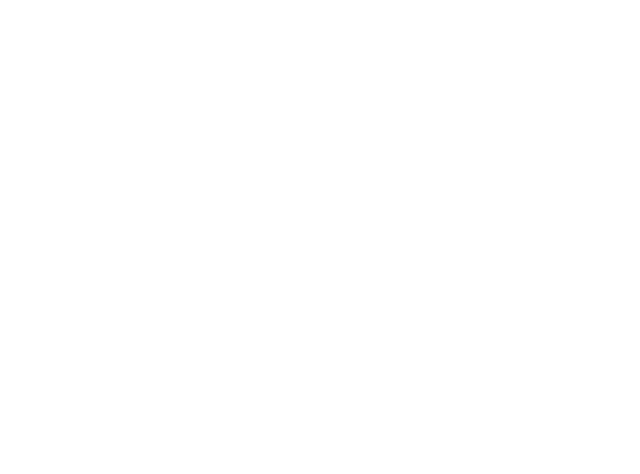
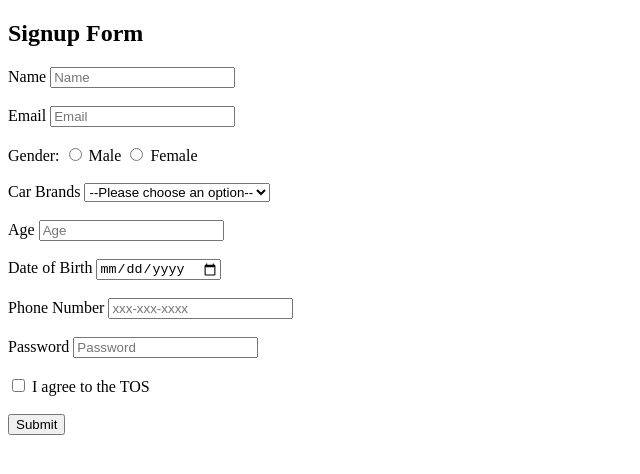
Before and after one commit to acciojob/signup-form-car-AdityaChaudhari15, a website: page main.html in a window 1280 px wide. Shown: the whole page, without its empty margins (0-640 px from the left). Drawn offline with Linux system fonts and the light colour scheme.

Commit message:
created a submission

```diff
--- a/main.html
+++ b/main.html
@@ -10,7 +10,66 @@
 	<!-- the entire body must be written by student -->
     <script type="text/javascript" src="./script.js">
 </script>
+<h2>Signup Form</h2>
+    <form method="post">
 
+        <!-- Name -->
+        <label for="name">Name</label>
+        <input type="text" id="name" name="name" placeholder="Name" required>
+        <br><br>
+
+        <!-- Email -->
+        <label for="email">Email</label>
+        <input type="email" id="email" name="email" placeholder="Email" required>
+        <br><br>
+
+        <!-- Gender -->
+        <label>Gender:</label>
+        <input type="radio" id="gender_m" name="gender" value="male" required>
+        <label for="gender_m">Male</label>
+        <input type="radio" id="gender_f" name="gender" value="female" required>
+        <label for="gender_f">Female</label>
+        <br><br>
+
+        <!-- Car Brands -->
+        <label for="cars">Car Brands</label>
+        <select id="cars" name="cars" required>
+            <option value="">--Please choose an option--</option>
+            <option value="BMW">BMW</option>
+            <option value="Audi">Audi</option>
+            <option value="Mercedez">Mercedez</option>
+        </select>
+        <br><br>
+
+        <!-- Age -->
+        <label for="age">Age</label>
+        <input type="number" id="age" name="age" placeholder="Age" required>
+        <br><br>
+
+        <!-- DOB -->
+        <label for="dob">Date of Birth</label>
+        <input type="date" id="dob" name="dob" required>
+        <br><br>
+
+        <!-- Phone Number -->
+        <label for="tel">Phone Number</label>
+        <input type="tel" id="tel" name="tel" placeholder="xxx-xxx-xxxx">
+        <br><br>
+
+        <!-- Password -->
+        <label for="password">Password</label>
+        <input type="password" id="password" name="password" placeholder="Password" required>
+        <br><br>
+
+        <!-- TOS Checkbox -->
+        <input type="checkbox" id="tos" name="tos" required>
+        <label for="tos">I agree to the TOS</label>
+        <br><br>
+
+        <!-- Submit -->
+        <button type="submit">Submit</button>
+
+    </form>
 </body>
 
 </html>
```
